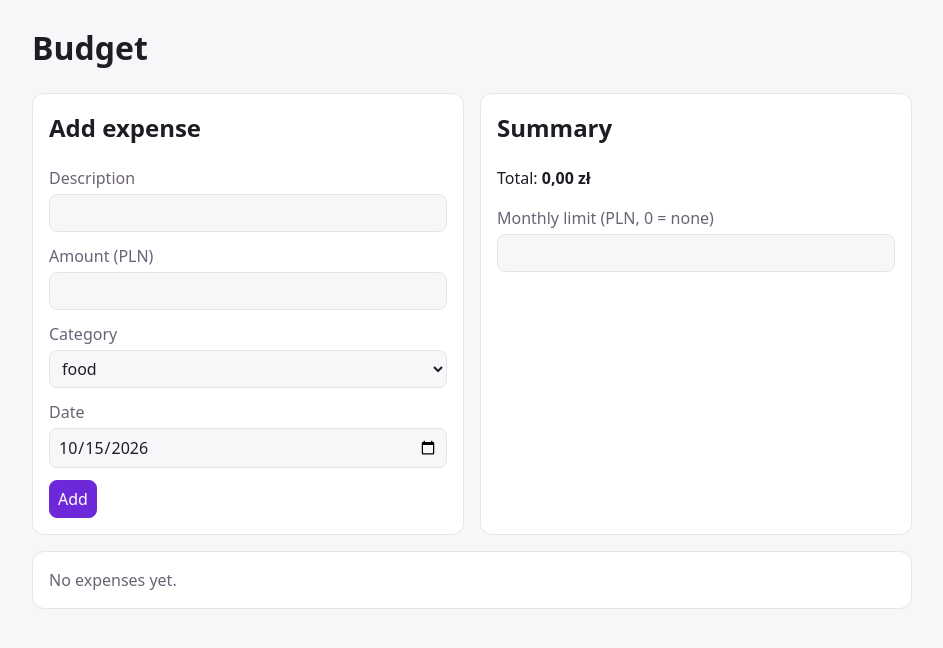
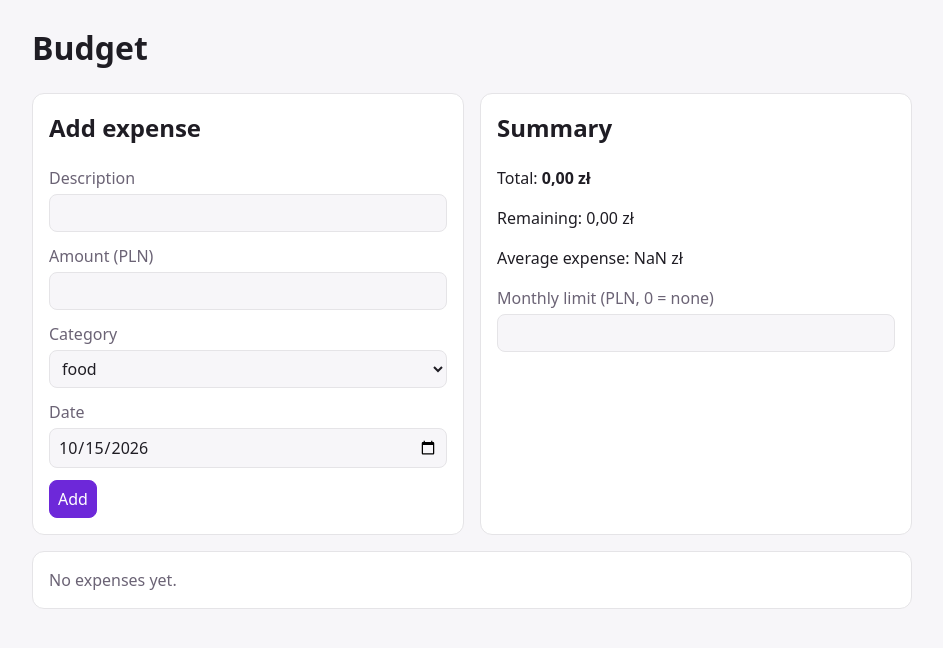
Before and after one commit to jakub84/ai-pr-reviewer, a React (Vite) app in the folder apps/web/: page / in a window 1280 px wide. Shown: the top 648 px of the page, without its empty margins (168-1111 px from the left). Built offline with nearby package versions, Linux system fonts and the light colour scheme.

Commit message:
feat(web): show remaining budget and average expense [2026-10-15 PR 05]

```diff
--- a/apps/web/src/components/Summary.tsx
+++ b/apps/web/src/components/Summary.tsx
@@ -1,8 +1,10 @@
 import {
+  averageCents,
   CATEGORIES,
   formatCents,
   isOverLimit,
   parseAmountToCents,
+  remainingCents,
   totalCents,
   totalsByCategory,
   type Expense,
@@ -26,6 +28,8 @@ export function Summary({ expenses, limitCents, onLimitChange }: SummaryProps) {
         Total: <strong>{formatCents(total)}</strong>
         {overLimit && <span role="alert"> — over the limit!</span>}
       </p>
+      <p>Remaining: {formatCents(remainingCents(expenses, limitCents))}</p>
+      <p>Average expense: {formatCents(averageCents(expenses))}</p>
 
       <label>
         Monthly limit (PLN, 0 = none)
--- a/apps/web/src/domain/budget.ts
+++ b/apps/web/src/domain/budget.ts
@@ -108,6 +108,16 @@ export function isOverLimit(expenses: readonly Expense[], limitCents: number): b
   return limitCents > 0 && totalCents(expenses) > limitCents
 }
 
+/** How much of the monthly limit is left. */
+export function remainingCents(expenses: readonly Expense[], limitCents: number): number {
+  return limitCents - totalCents(expenses)
+}
+
+/** Average expense amount, in cents. */
+export function averageCents(expenses: readonly Expense[]): number {
+  return totalCents(expenses) / expenses.length
+}
+
 const currency = new Intl.NumberFormat('pl-PL', { style: 'currency', currency: 'PLN' })
 
 export function formatCents(cents: number): string {
```
